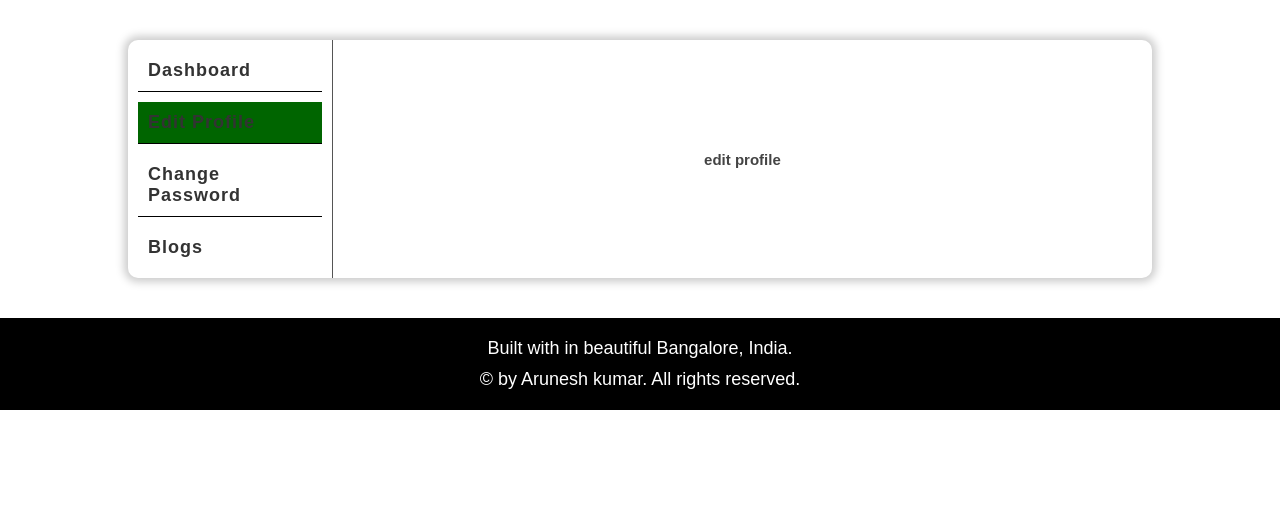
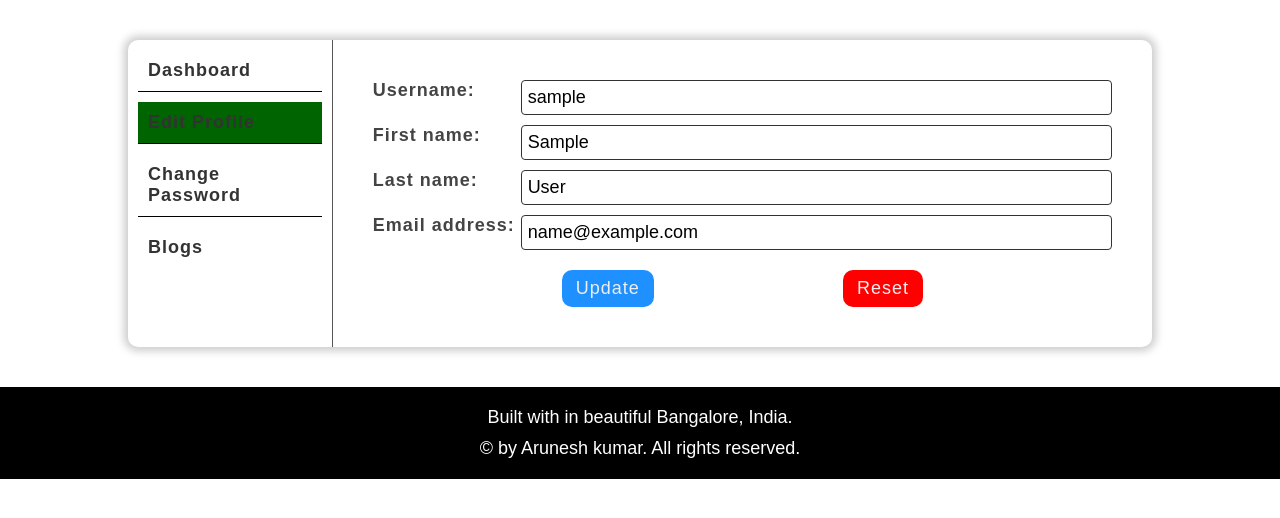
Before and after one commit to kingarunesh/Mini-Blog, a Django app: page /dashboard/edit-profile/ in a window 1280 px wide. Shown: the part 68-586 px from the top of the page. Run offline with Django 5.2, Linux system fonts and the light colour scheme; the visitor is signed in with stand-in values (Sample User, id 1).

Commit message:
9.2 : dashboard -> edit profile

```diff
--- a/dashboard/forms.py
+++ b/dashboard/forms.py
@@ -1,6 +1,6 @@
 from django import forms
 from django.contrib.auth.models import User
-from django.contrib.auth.forms import UserCreationForm
+from django.contrib.auth.forms import UserCreationForm, UserChangeForm
 
 
 
@@ -17,3 +17,11 @@ class SignUpForm(UserCreationForm):
             "last_name": forms.TextInput(attrs={"class": "signup__last_name"}),
             "email": forms.EmailInput(attrs={"class": "signup__email"}),
         }
+
+
+
+class EditProfileForm(UserChangeForm):
+    password = None
+    class Meta:
+        model = User
+        fields = ["username", "first_name", "last_name", "email"]
--- a/dashboard/static/dashboard/css/style.css
+++ b/dashboard/static/dashboard/css/style.css
@@ -262,3 +262,76 @@
 .delete-profile {
     color: red;
 }
+
+/* SECTION :        edit profile         */
+
+.edit-profile__section {
+    margin: 4rem;
+}
+
+.edit-profile__section--form {
+    display: flex;
+    flex-direction: column;
+    gap: 2rem;
+}
+
+.edit-profile__section--form--fields {
+    display: flex;
+    flex-direction: column;
+    gap: 1rem;
+}
+
+.edit-profile__section--form--fields--input {
+    display: grid;
+    grid-template-columns: 1fr 4fr;
+}
+
+.edit-profile__section--form--fields--input label {
+    font-size: 1.8rem;
+    font-weight: bold;
+    letter-spacing: 1px;
+}
+
+.edit-profile__section--form--fields--input input {
+    font-size: 1.8rem;
+    border: 1px solid #333;
+    outline: none;
+    padding: 0.6rem;
+    border-radius: 0.4rem;
+}
+
+.edit-profile__section--form--fields--input input:focus {
+    border: 1px solid blue;
+}
+
+.edit-profile__section--form--btns {
+    display: flex;
+    justify-content: space-evenly;
+}
+
+.edit-profile__section--form--btns input {
+    border: none;
+    font-size: 1.8rem;
+    padding: 0.8rem 1.4rem;
+    border-radius: 1rem;
+    letter-spacing: 1px;
+    color: #eee;
+    cursor: pointer;
+    transition: all 0.5s;
+}
+
+.edit-profile__section--form--btns input[type="submit"] {
+    background-color: dodgerblue;
+}
+
+.edit-profile__section--form--btns input[type="submit"]:hover {
+    background-color: rgb(0, 91, 182);
+}
+
+.edit-profile__section--form--btns input[type="reset"] {
+    background-color: red;
+}
+
+.edit-profile__section--form--btns input[type="reset"]:hover {
+    background-color: rgb(169, 0, 0);
+}
--- /dev/null
+++ b/dashboard/templates/dashboard/edit-profile.html
@@ -0,0 +1,43 @@
+{% extends "base.html" %}
+
+<!---->
+
+{% load static %}
+
+<!---->
+
+{% block title %} Blog {% endblock title %}
+
+<!---->
+
+{% block css_style %} <link rel="stylesheet" href="{% static "dashboard/css/style.css" %}"> {% endblock css_style %}
+
+<!---->
+
+<!---->
+
+{% block content %}
+<main class="dashboard">
+    {% include "dashboard/includes/sidebar-menu.html" %}
+
+    <section class="edit-profile__section">
+        <form action="" method="POST" class="edit-profile__section--form" novalidate>
+            {% csrf_token %}
+
+            <div class="edit-profile__section--form--fields">
+                {% for fm in form %}
+                <div class="edit-profile__section--form--fields--input">
+                    {{ fm.label_tag }} {{ fm }} <span>{{ fm.errors|striptags }}</span>
+                </div>
+                {% endfor %}
+            </div>
+
+            <div class="edit-profile__section--form--btns">
+                <input type="submit" value="Update" />
+
+                <input type="reset" value="Reset" />
+            </div>
+        </form>
+    </section>
+</main>
+{% endblock content %}
--- a/dashboard/templates/dashboard/profile.html
+++ /dev/null
@@ -1,27 +0,0 @@
-{% extends "base.html" %}
-
-<!---->
-
-{% load static %}
-
-<!---->
-
-{% block title %} Blog {% endblock title %}
-
-<!---->
-
-{% block css_style %} <link rel="stylesheet" href="{% static "dashboard/css/style.css" %}"> {% endblock css_style %}
-
-<!---->
-
-<!---->
-
-{% block content %}
-<main class="dashboard">
-    {% include "dashboard/includes/sidebar-menu.html" %}
-
-    <section class="dashboard__section">
-        <h1>edit profile</h1>
-    </section>
-</main>
-{% endblock content %}
--- a/dashboard/views.py
+++ b/dashboard/views.py
@@ -1,8 +1,8 @@
 from django.shortcuts import render, HttpResponseRedirect, redirect
-from django.contrib.auth.forms import AuthenticationForm
+from django.contrib.auth.forms import AuthenticationForm, UserChangeForm
 from django.contrib.auth import login, logout, authenticate
 
-from dashboard.forms import SignUpForm
+from dashboard.forms import SignUpForm, EditProfileForm
 
 
 
@@ -22,16 +22,40 @@ def dashboard(request):
 
 #NOTE :         profile
 def edit_profile_view(request):
-    return render(request=request, template_name="dashboard/profile.html")
+    if not request.user.is_authenticated:
+        return redirect("login_view")
+
+
+    form = EditProfileForm(instance=request.user)
+
+    if request.method == "POST":
+        form = EditProfileForm(request.POST, instance=request.user)
+
+        if form.is_valid():
+            form.save()
+
+            return redirect("dashboard")
+
+    context = {
+        "form": form
+    }
+
+    return render(request=request, template_name="dashboard/edit-profile.html", context=context)
 
 
 #NOTE :         change password
 def change_password_view(request):
+    if not request.user.is_authenticated:
+        return redirect("login_view")
+
     return render(request=request, template_name="dashboard/change-password.html")
 
 
 #NOTE :         blogs
 def blogs_view(request):
+    if not request.user.is_authenticated:
+        return redirect("login_view")
+
     return render(request=request, template_name="dashboard/blogs.html")
 
 
```
